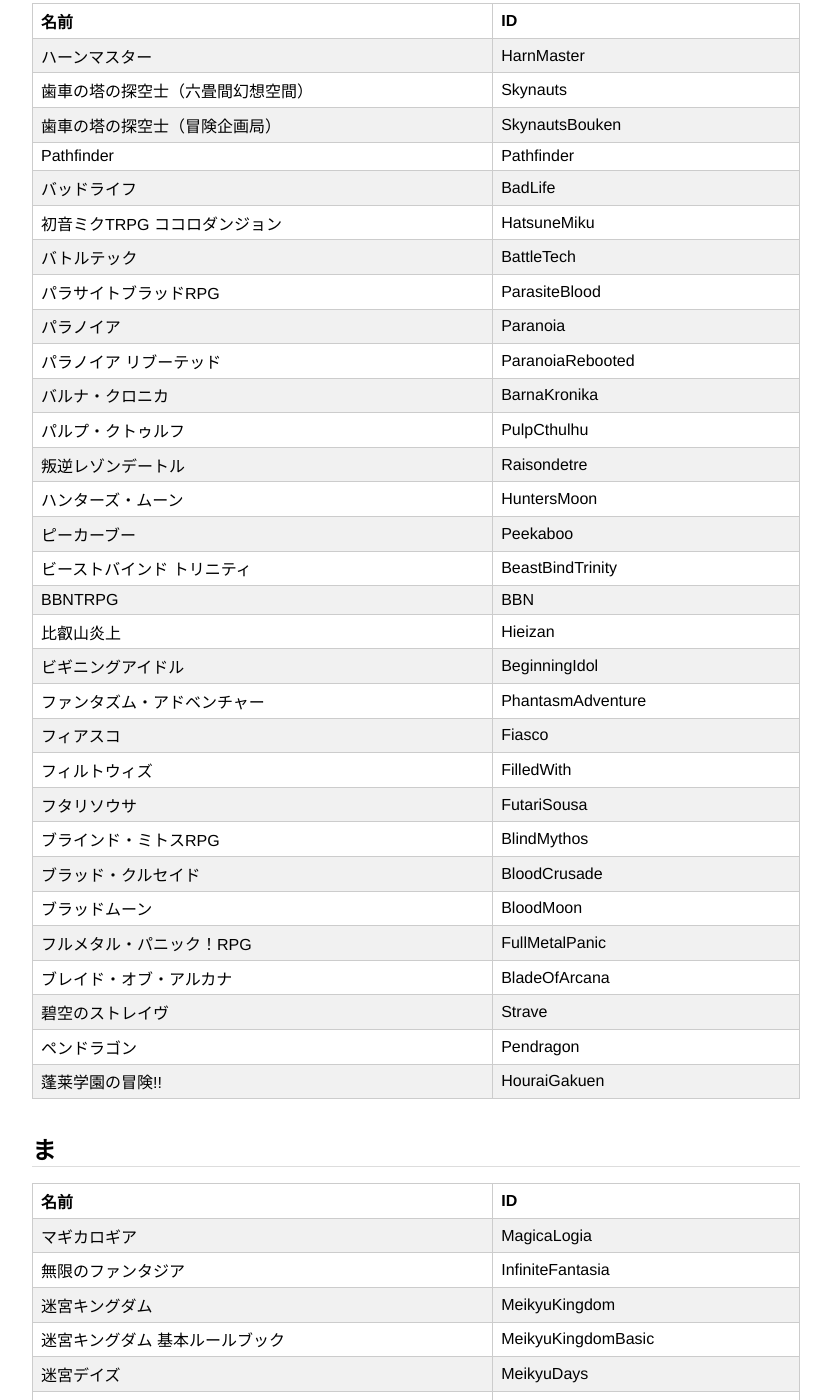
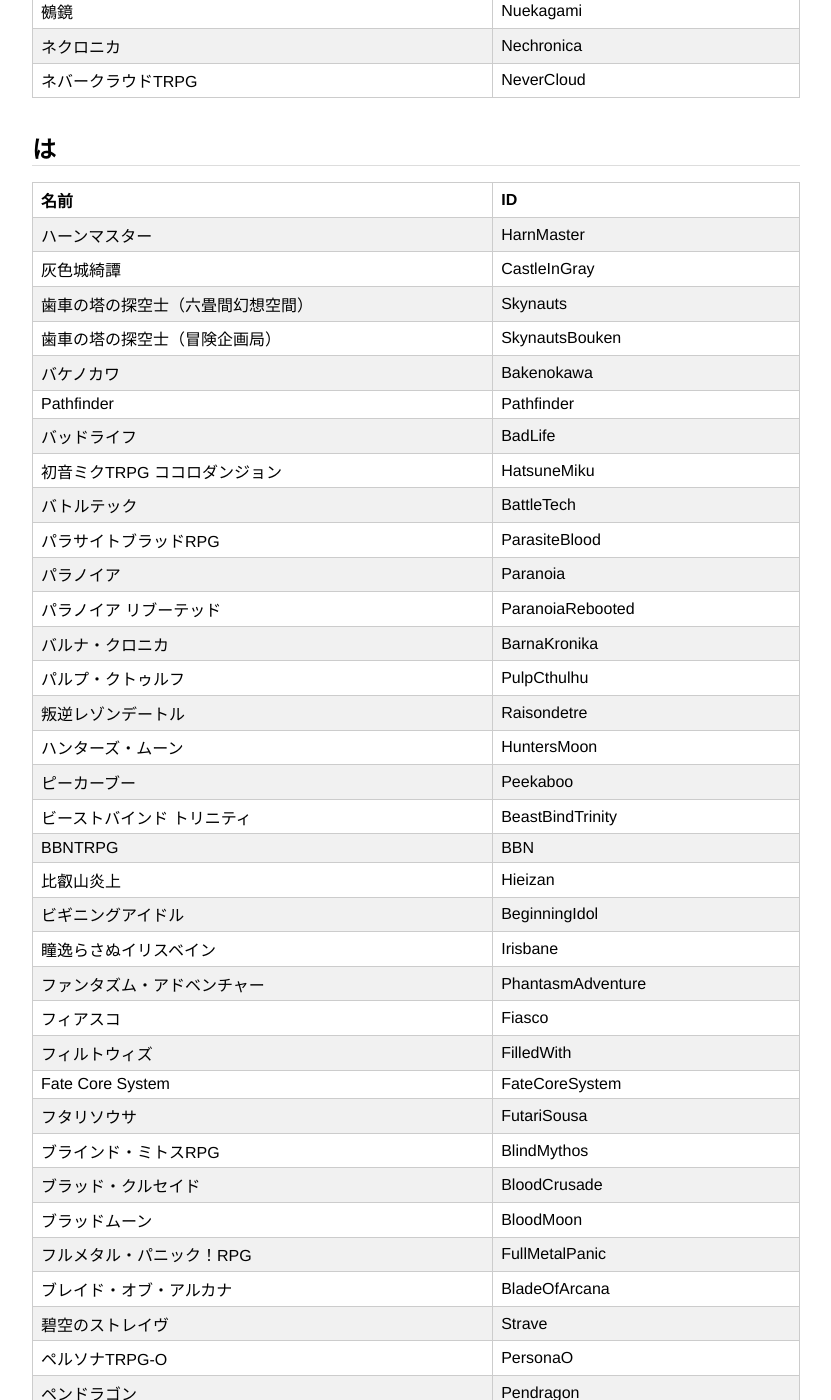
Before and after one commit to bcdice/bcdice.org, a Jekyll site: the page built from systems.html, in a window 1280 px wide and 1400 px high, scrolled down 5345 px. Shown: the whole window, without its empty margins (224-1055 px from the left). Built offline with Jekyll 4.4.1, drawn with Linux system fonts in a browser that asks for light colours; some of the changed text lies outside the part shown.

Commit message:
Update _data/systems.json to BCDice 3.5.0

```diff
--- a/_data/systems.json
+++ b/_data/systems.json
@@ -1,5 +1,5 @@
 {
-  "version": "3.3.0",
+  "version": "3.5.0",
   "systems": {
     "あ": [
       {
@@ -18,9 +18,19 @@
         "sort_key": "ああすとおん4"
       },
       {
+        "system": "Aoharubaan",
+        "name": "あおはるばーんっ",
+        "sort_key": "あおはるはあんつ"
+      },
+      {
         "system": "Airgetlamh",
         "name": "朱の孤塔のエアゲトラム",
         "sort_key": "あけのことうのえあけとらむ"
+      },
+      {
+        "system": "AssaultEngine",
+        "name": "アサルトエンジン",
+        "sort_key": "あさるとえんしん"
       },
       {
         "system": "AFF2e",
@@ -225,6 +235,11 @@
         "sort_key": "からことはかいのとう"
       },
       {
+        "system": "Karukami",
+        "name": "カルカミ",
+        "sort_key": "かるかみ"
+      },
+      {
         "system": "KanColle",
         "name": "艦これRPG",
         "sort_key": "かんこれRPG"
@@ -342,6 +357,11 @@
         "sort_key": "さたすへ"
       },
       {
+        "system": "TalesFromTheLoop",
+        "name": "ザ・ループTRPG",
+        "sort_key": "さるうふTRPG"
+      },
+      {
         "system": "SamsaraBallad",
         "name": "サンサーラ・バラッド",
         "sort_key": "さんさあらはらつと"
@@ -437,7 +457,7 @@
         "sort_key": "すちいむはんかあす"
       },
       {
-        "system": "SterileLife",
+        "system": "StellarLife",
         "name": "ステラーライフTRPG",
         "sort_key": "すてらあらいふTRPG"
       },
@@ -585,13 +605,18 @@
       },
       {
         "system": "TorgEternity",
-        "name": "TORG Eternity",
-        "sort_key": "とおくえたあにてい"
+        "name": "トーグ エタニティ",
+        "sort_key": "とおくえたにてい"
       },
       {
         "system": "TokumeiTenkousei",
         "name": "特命転攻生",
         "sort_key": "とくめいてんこうせい"
+      },
+      {
+        "system": "ToshiakiHolyGrailWar",
+        "name": "としあきの聖杯戦争TRPG",
+        "sort_key": "としあきのせいはいせんそうTRPG"
       },
       {
         "system": "Dracurouge",
@@ -663,6 +688,11 @@
         "sort_key": "はあんますたあ"
       },
       {
+        "system": "CastleInGray",
+        "name": "灰色城綺譚",
+        "sort_key": "はいいろしようきたん"
+      },
+      {
         "system": "Skynauts",
         "name": "歯車の塔の探空士（六畳間幻想空間）",
         "sort_key": "はくるまのとうのすかいのおつ"
@@ -671,6 +701,11 @@
         "system": "SkynautsBouken",
         "name": "歯車の塔の探空士（冒険企画局）",
         "sort_key": "はくるまのとうのすかいのおつ2"
+      },
+      {
+        "system": "Bakenokawa",
+        "name": "バケノカワ",
+        "sort_key": "はけのかわ"
       },
       {
         "system": "Pathfinder",
@@ -753,6 +788,11 @@
         "sort_key": "ひきにんくあいとる"
       },
       {
+        "system": "Irisbane",
+        "name": "瞳逸らさぬイリスベイン",
+        "sort_key": "ひとみそらさぬいりすへいん"
+      },
+      {
         "system": "PhantasmAdventure",
         "name": "ファンタズム・アドベンチャー",
         "sort_key": "ふあんたすむあとへんちやあ"
@@ -766,6 +806,11 @@
         "system": "FilledWith",
         "name": "フィルトウィズ",
         "sort_key": "ふいるとういす"
+      },
+      {
+        "system": "FateCoreSystem",
+        "name": "Fate Core System",
+        "sort_key": "ふえいとこあしすてむ"
       },
       {
         "system": "FutariSousa",
@@ -801,6 +846,11 @@
         "system": "Strave",
         "name": "碧空のストレイヴ",
         "sort_key": "へきくうのすとれいふ"
+      },
+      {
+        "system": "PersonaO",
+        "name": "ペルソナTRPG-O",
+        "sort_key": "へるそなTRPGO"
       },
       {
         "system": "Pendragon",
@@ -1048,6 +1098,11 @@
         "sort_key": "国際化:Korean:피아스코"
       },
       {
+        "system": "Cthulhu:SimplifiedChinese",
+        "name": "克苏鲁的呼唤 第六版",
+        "sort_key": "国際化:Simplified Chinese:克苏鲁的呼唤 第六版"
+      },
+      {
         "system": "MagicaLogia:SimplifiedChinese",
         "name": "魔导书大战",
         "sort_key": "国際化:Simplified Chinese:魔导书大战"
```
